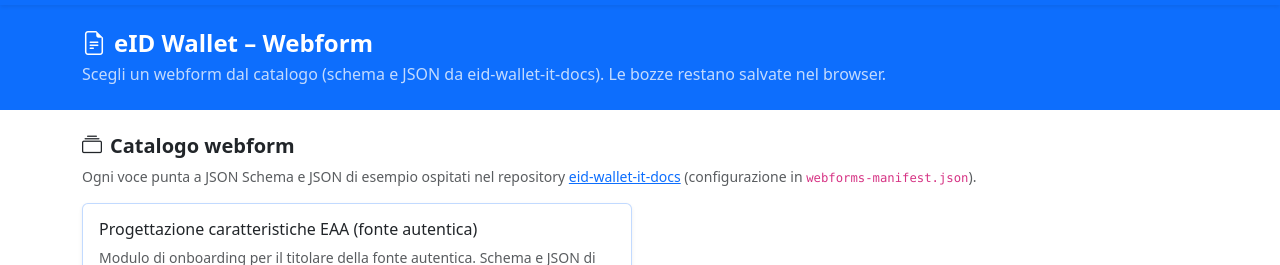
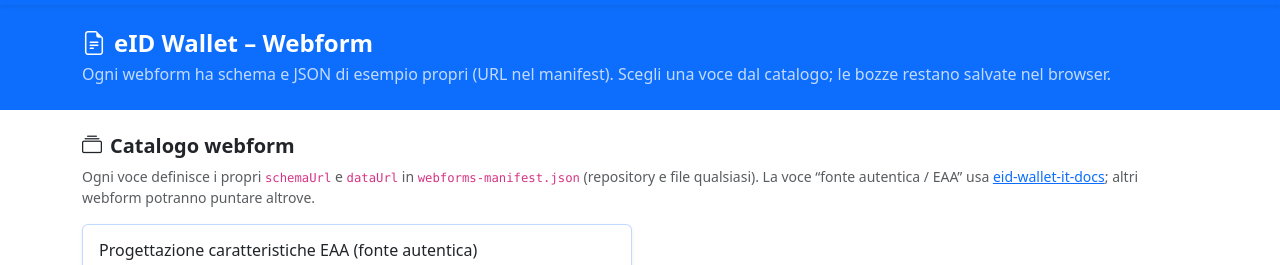
Before and after one commit to italia/eid-wallet-it-forms, a plain HTML site: page index.html in a window 1280 px wide. Shown: the part 51-316 px from the top of the page. Drawn offline with nearby package versions, Linux system fonts and the light colour scheme.

Commit message:
fix: readme and catalog repr

```diff
--- a/index.html
+++ b/index.html
@@ -51,7 +51,7 @@
       <i class="bi bi-file-earmark-text me-2"></i>eID Wallet – Webform
     </h1>
     <p class="mb-0 opacity-75">
-      Scegli un webform dal catalogo (schema e JSON da eid-wallet-it-docs). Le bozze restano salvate nel browser.
+      Ogni webform ha schema e JSON di esempio propri (URL nel manifest). Scegli una voce dal catalogo; le bozze restano salvate nel browser.
     </p>
   </div>
 </div>
@@ -64,10 +64,10 @@
       <i class="bi bi-collection me-2"></i>Catalogo webform
     </h2>
     <p class="text-muted small mb-3">
-      Ogni voce punta a JSON Schema e JSON di esempio ospitati nel repository
+      Ogni voce definisce i propri <code>schemaUrl</code> e <code>dataUrl</code> in <code>webforms-manifest.json</code>
+      (repository e file qualsiasi). La voce “fonte autentica / EAA” usa
       <a href="https://github.com/italia/eid-wallet-it-docs/tree/versione-corrente/handbooks/it/authentic-sources"
-         target="_blank" rel="noopener">eid-wallet-it-docs</a>
-      (configurazione in <code>webforms-manifest.json</code>).
+         target="_blank" rel="noopener">eid-wallet-it-docs</a>; altri webform potranno puntare altrove.
     </p>
     <div id="webforms-catalog">
       <div class="text-center py-4 text-muted">
```
Also changed, not shown: assets/js/form-utils.js (+4 -4 lines), README.md.
